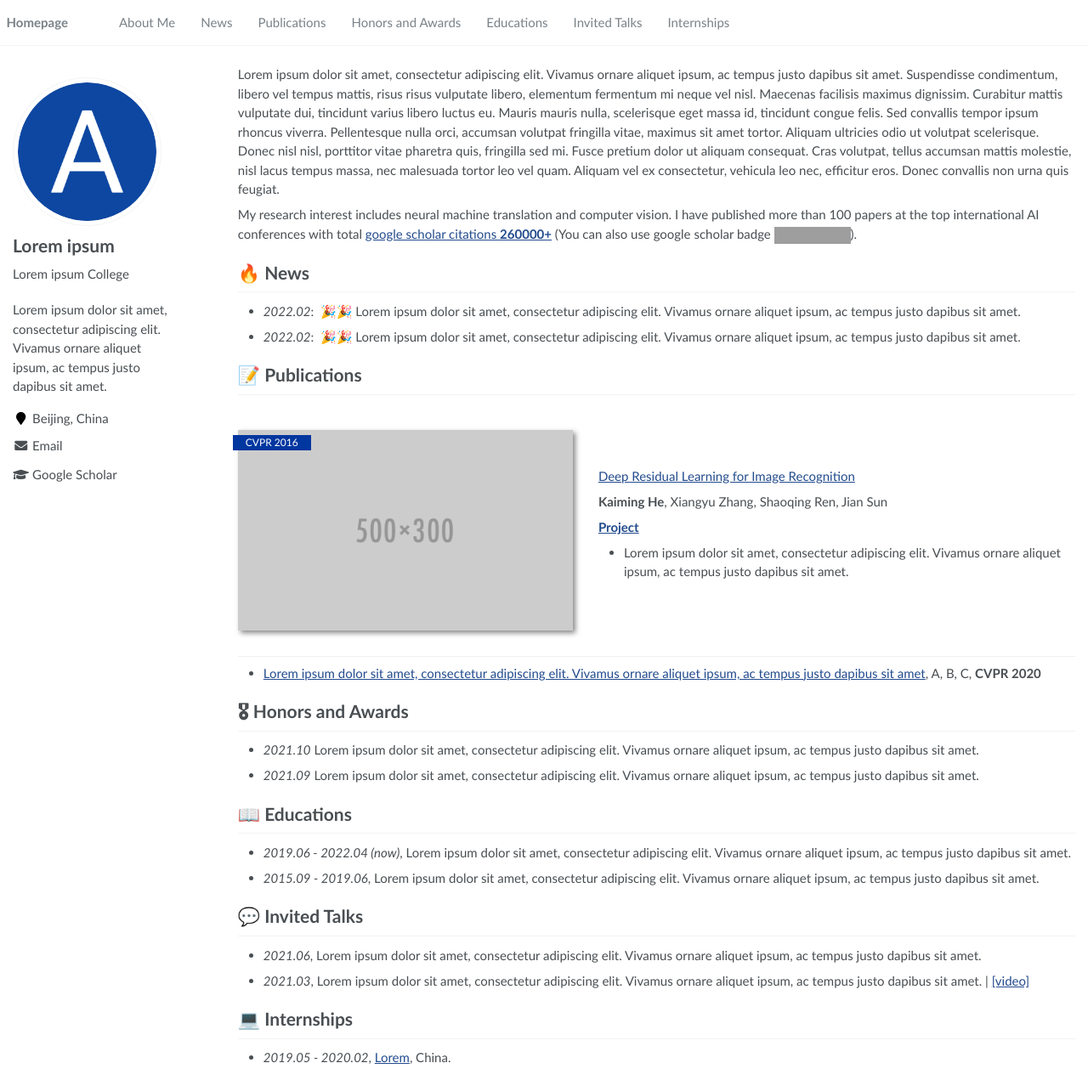
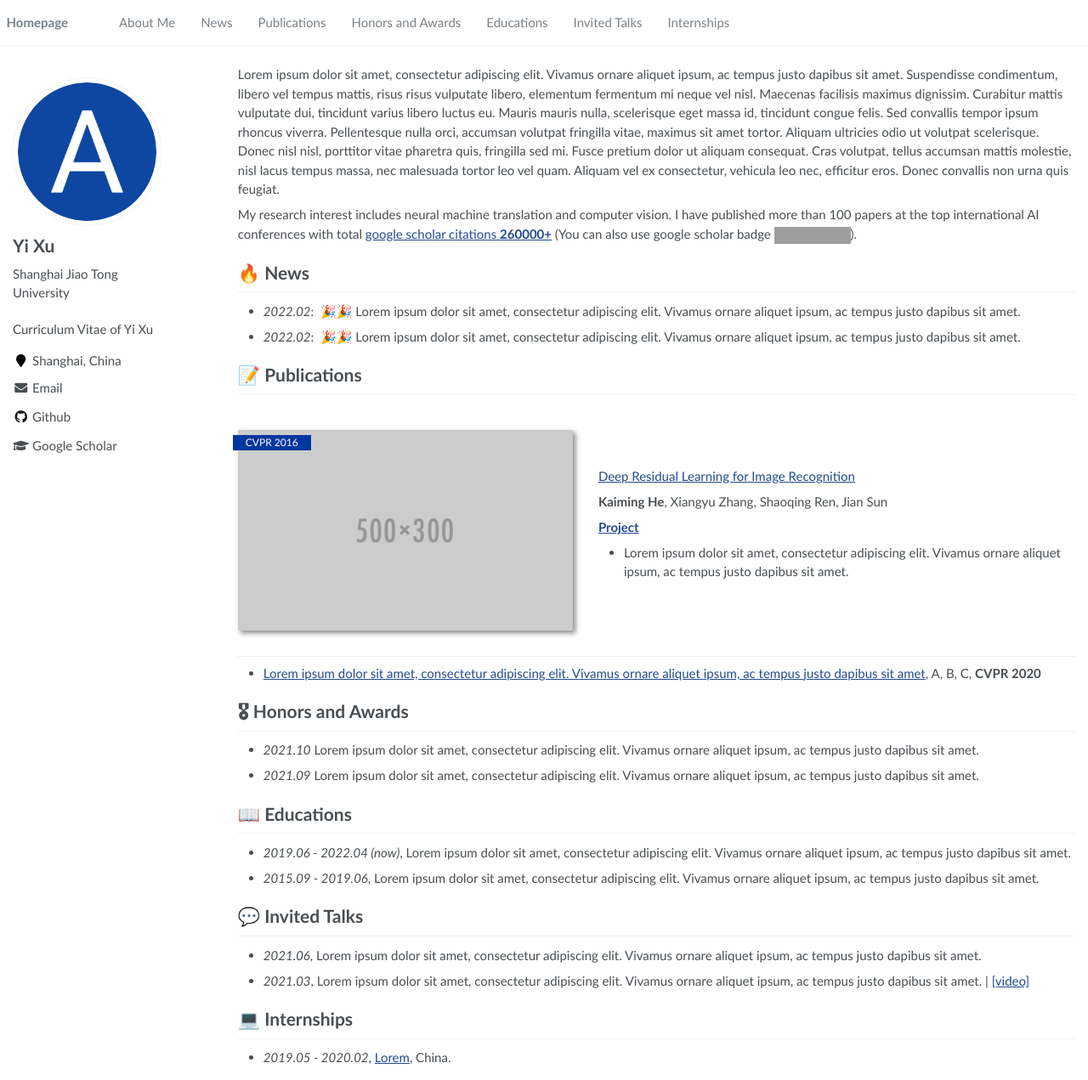
Before and after one commit to xyjigsaw/acapage, a Jekyll site: the page built from _pages/about.md, in a window 1280 px wide and 1271 px high. Shown: the whole window at 85% size. Built offline with Jekyll 4.4.1, drawn with Linux system fonts in a browser that asks for light colours; grey boxes are pictures that could not be loaded.

Commit message:
init my personal page

```diff
--- a/_config.yml
+++ b/_config.yml
@@ -6,9 +6,9 @@
 # `jekyll serve`. If you change this file, please restart the server process.
 
 # Site Settings
-title                    : "Lorem ipsum"
-description              : "Lorem ipsum dolor sit amet, consectetur adipiscing elit. Vivamus ornare aliquet ipsum, ac tempus justo dapibus sit amet. "
-repository               : "RayeRen/acad-homepage.github.io"
+title                    : "Yi Xu"
+description              : "Curriculum Vitae of Yi Xu "
+repository               : "xyjigsaw/acapage"
 google_scholar_stats_use_cdn : true
 
 # google analytics
@@ -21,14 +21,14 @@ baidu_site_verification  :  # get baidu_site_verification from https://ziyuan.ba
 
 # Site Author
 author:
-  name             : "Lorem ipsum"
+  name             : "Yi Xu"
   avatar           : "images/android-chrome-512x512.png"
-  bio              : "Lorem ipsum College"
-  location         : "Beijing, China"
+  bio              : "Shanghai Jiao Tong University"
+  location         : "Shanghai, China"
   employer         :
   pubmed           :
-  googlescholar    : "https://scholar.google.com/citations?user=YOUR_GOOGLE_SCHOLAR_ID"
-  email            : "Lorem@ipsum.com"
+  googlescholar    : "https://scholar.google.com/citations?user=E-VwoYEAAAAJ"
+  email            : "noverfitting@gmail.com"
   researchgate     :  # e.g., "https://www.researchgate.net/profile/yourprofile"
   uri              :
   bitbucket        :
@@ -37,7 +37,7 @@ author:
   flickr           :
   facebook         :
   foursquare       :
-  github           : # e.g., "github username"
+  github           : "xyjigsaw"
   google_plus      :
   keybase          :
   instagram        :
```
